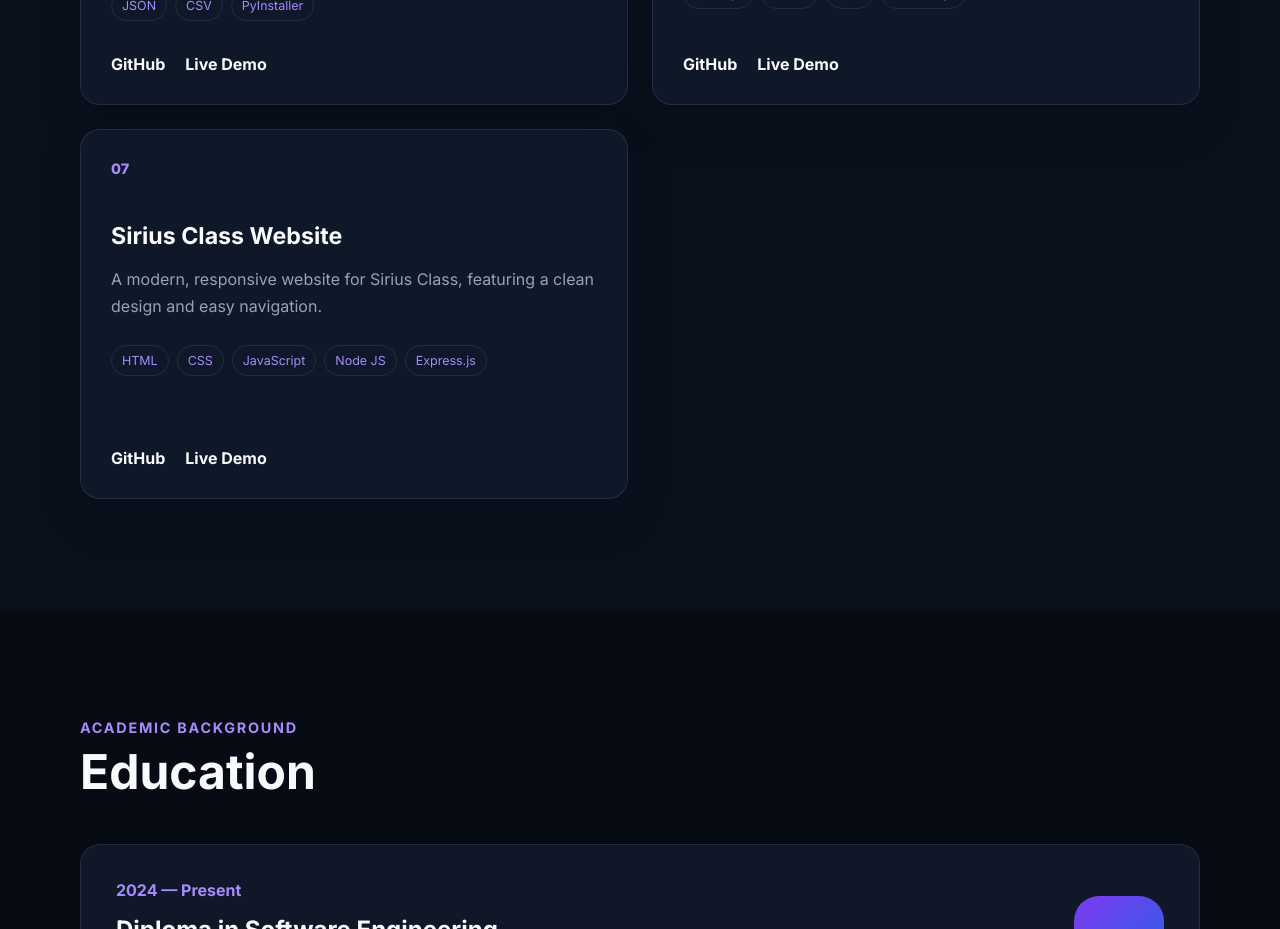
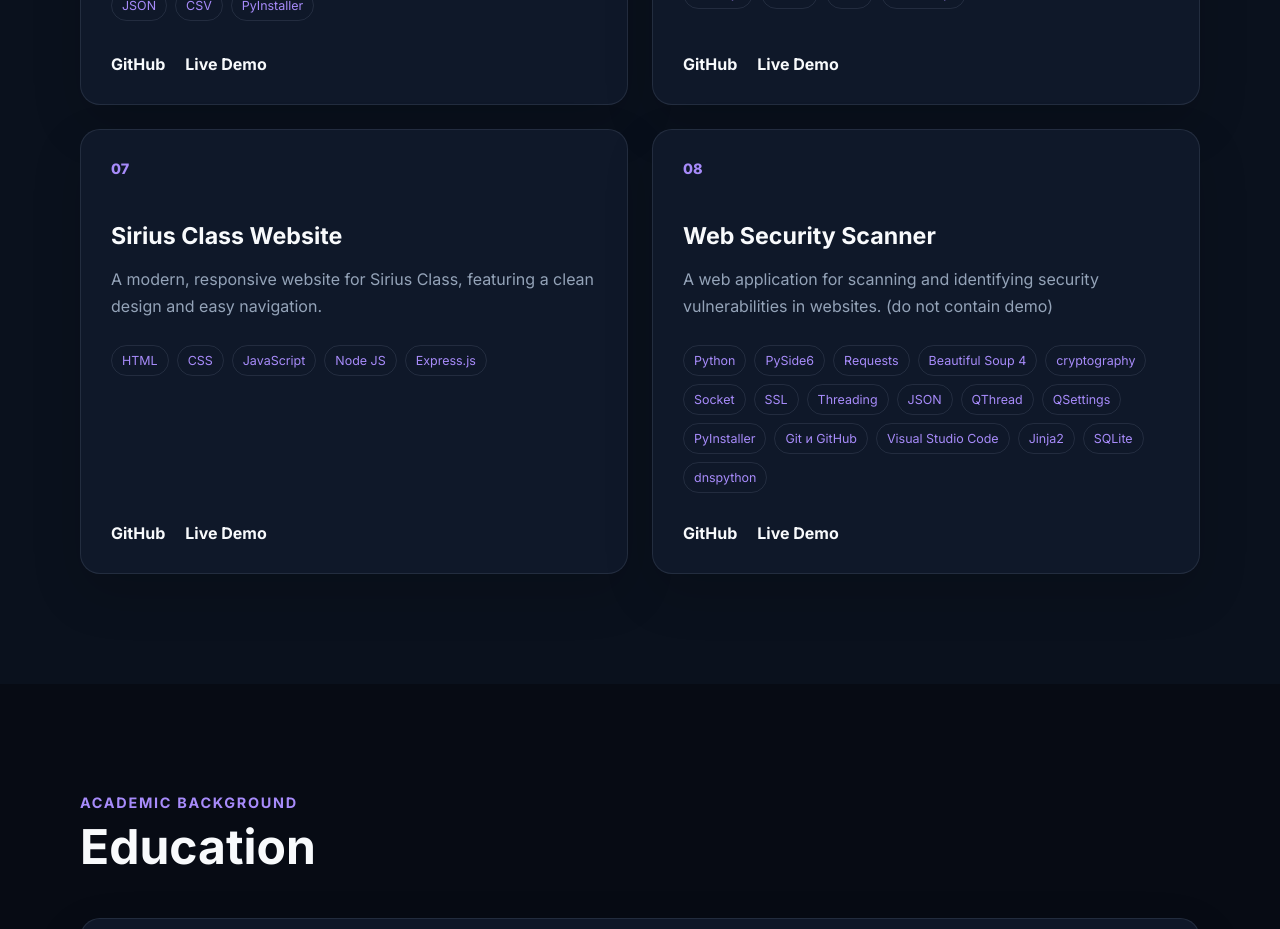
Before and after one commit to Samidjon/Portfolio, a React (Vite) app: page / in a window 1280 px wide. Shown: the part 3940-4869 px from the top of the page. Built offline with nearby package versions, Linux system fonts and the light colour scheme.

Commit message:
Web analyzer update

```diff
--- a/src/data/portfolioData.js
+++ b/src/data/portfolioData.js
@@ -89,4 +89,13 @@ export const projects = [
     github: "https://github.com/Samidjon/SiriusClass",
     demo: "https://sirius-class.vercel.app/",
   },
+  {
+    id: 8,
+    title: "Web Security Scanner",
+    description:
+      "A web application for scanning and identifying security vulnerabilities in websites. (do not contain demo)",
+    technologies: ["Python", "PySide6", "Requests", "Beautiful Soup 4", "cryptography", "Socket", "SSL", "Threading", "JSON", "QThread", "QSettings", "PyInstaller", "Git и GitHub", "Visual Studio Code", "Jinja2", "SQLite", "dnspython"],
+    github: "https://github.com/Samidjon/web-security-analyzer",
+    demo: "#",
+  },
 ];
```
